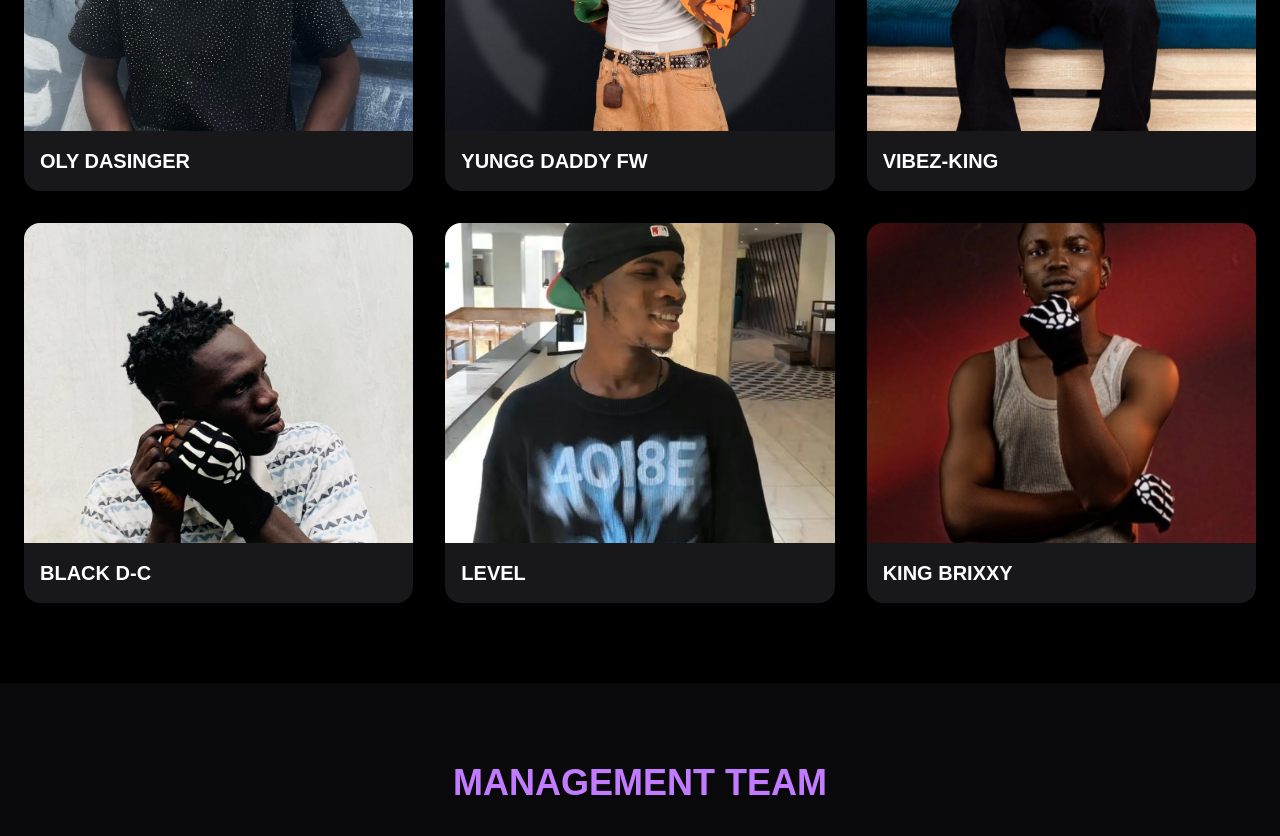
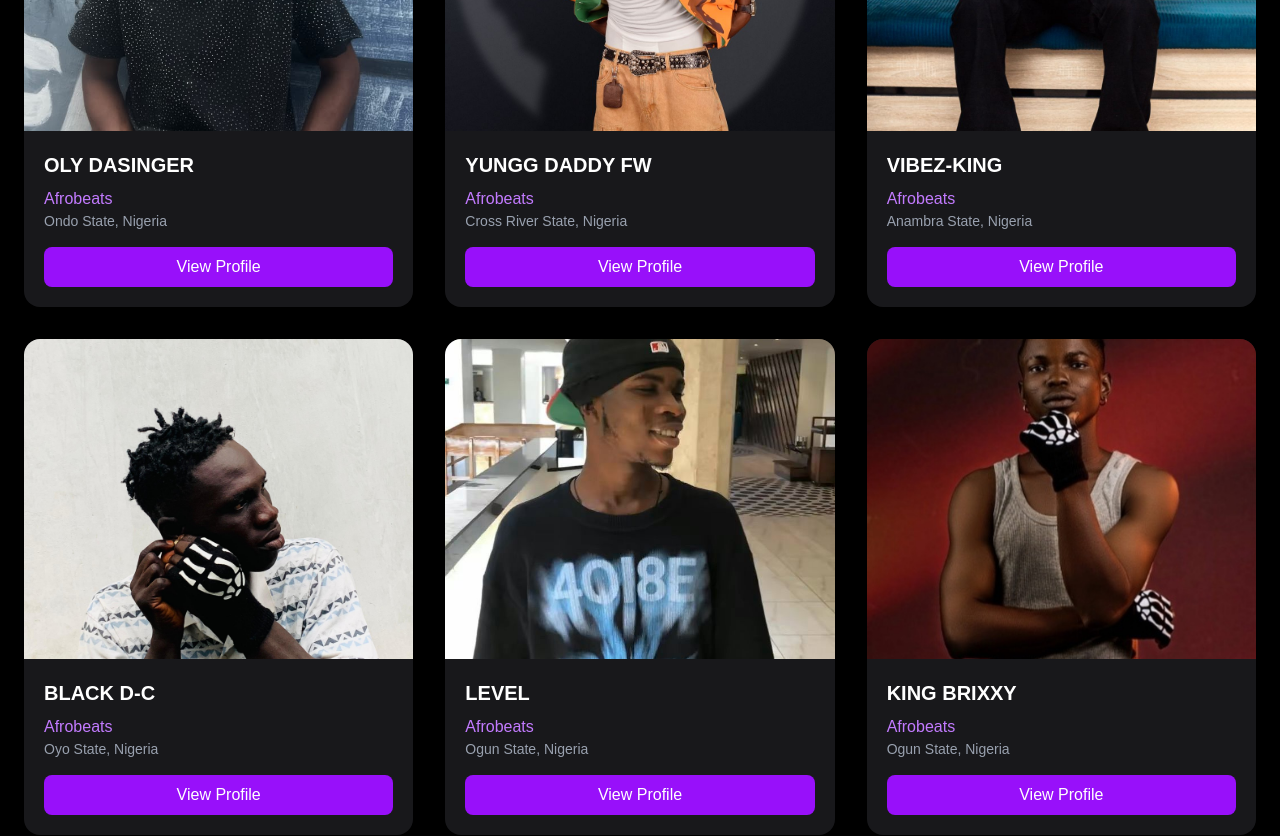
Before and after one commit to darkartspyce/darkartspyce-website, a Next.js app: page / in a window 1280 px wide. Shown: the part 1240-2076 px from the top of the page. Built offline with nearby package versions, Linux system fonts and the light colour scheme.

Commit message:
Improved artist cards

```diff
--- a/app/page.tsx
+++ b/app/page.tsx
@@ -1,12 +1,42 @@
 import Image from "next/image";
 
 const artists = [
-  { name: "OLY DASINGER", image: "/artists/oly.jpg" },
-  { name: "YUNGG DADDY FW", image: "/artists/yungg.jpg" },
-  { name: "VIBEZ-KING", image: "/artists/vibez.jpg" },
-  { name: "BLACK D-C", image: "/artists/blackdc.jpg" },
-  { name: "LEVEL", image: "/artists/level.jpg" },
-  { name: "KING BRIXXY", image: "/artists/king.jpg" },
+  {
+    name: "OLY DASINGER",
+    image: "/artists/oly.jpg",
+    state: "Ondo State",
+    genre: "Afrobeats",
+  },
+  {
+    name: "YUNGG DADDY FW",
+    image: "/artists/yungg.jpg",
+    state: "Cross River State",
+    genre: "Afrobeats",
+  },
+  {
+    name: "VIBEZ-KING",
+    image: "/artists/vibez.jpg",
+    state: "Anambra State",
+    genre: "Afrobeats",
+  },
+  {
+    name: "BLACK D-C",
+    image: "/artists/blackdc.jpg",
+    state: "Oyo State",
+    genre: "Afrobeats",
+  },
+  {
+    name: "LEVEL",
+    image: "/artists/level.jpg",
+    state: "Ogun State",
+    genre: "Afrobeats",
+  },
+  {
+    name: "KING BRIXXY",
+    image: "/artists/king.jpg",
+    state: "Ogun State",
+    genre: "Afrobeats",
+  },
 ];
 
 const staff = [
@@ -94,11 +124,23 @@ export default function Home() {
                 className="w-full h-80 object-cover"
               />
 
-              <div className="p-4">
-                <h3 className="text-xl font-bold">
-                  {artist.name}
-                </h3>
-              </div>
+              <div className="p-5">
+  <h3 className="text-xl font-bold">
+    {artist.name}
+  </h3>
+
+  <p className="text-purple-400 mt-2">
+    {artist.genre}
+  </p>
+
+  <p className="text-gray-400 text-sm">
+    {artist.state}, Nigeria
+  </p>
+
+  <button className="mt-4 w-full bg-purple-600 py-2 rounded-lg">
+    View Profile
+  </button>
+</div>
             </div>
           ))}
         </div>
```
